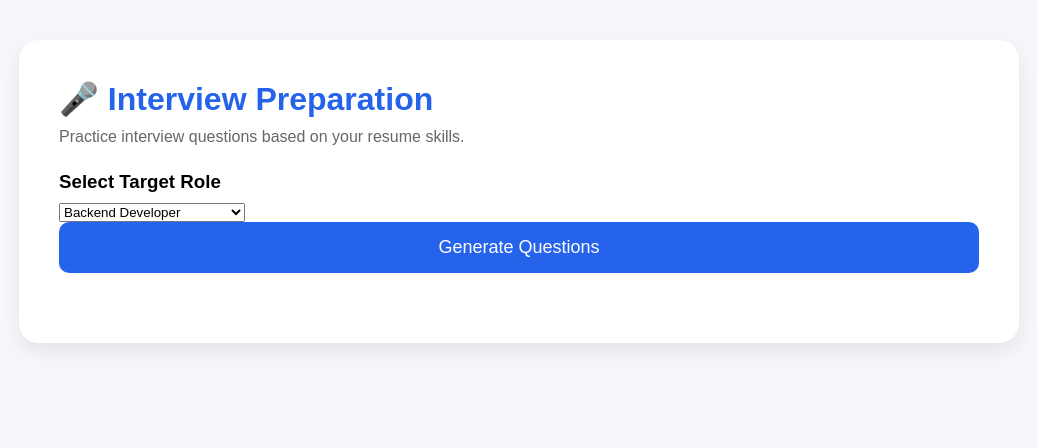
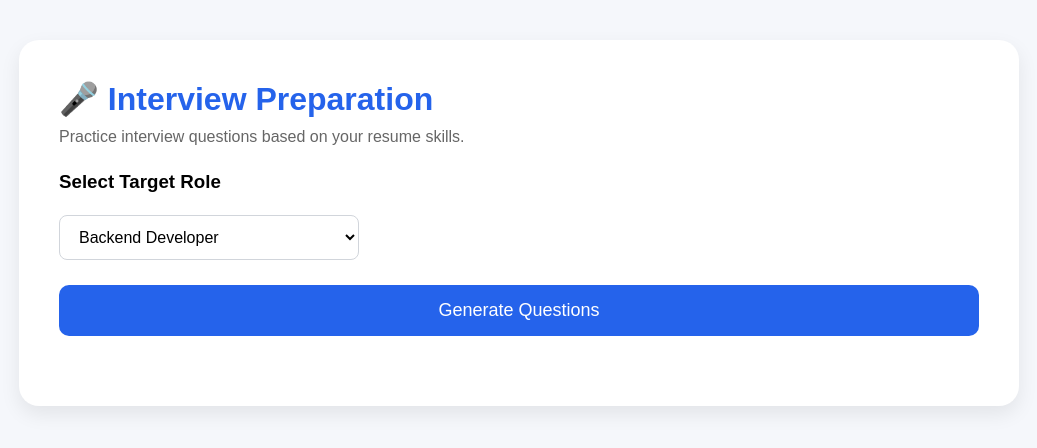
Before and after one commit to Vanaja-E/AI-Career-Digital-Twin, a React app in the folder frontend/: page /interview-prep in a window 1280 px wide. Shown: the top 448 px of the page, without its empty margins (121-1158 px from the left). Built offline with nearby package versions, Linux system fonts and the light colour scheme; the HTML template or start-up script is replaced by a standard one.

Commit message:
interview prep2

```diff
--- a/frontend/src/styles/InterviewPrep.css
+++ b/frontend/src/styles/InterviewPrep.css
@@ -69,3 +69,15 @@
     margin-top: 20px;
     margin-bottom: 10px;
 }
+
+.role-select{
+    width: 100%;
+    max-width: 300px;
+    padding: 12px 15px;
+    margin: 12px 0 25px 0;   /* Space above and below */
+    border: 1px solid #d1d5db;
+    border-radius: 8px;
+    font-size: 16px;
+    background: white;
+    cursor: pointer;
+}
```
